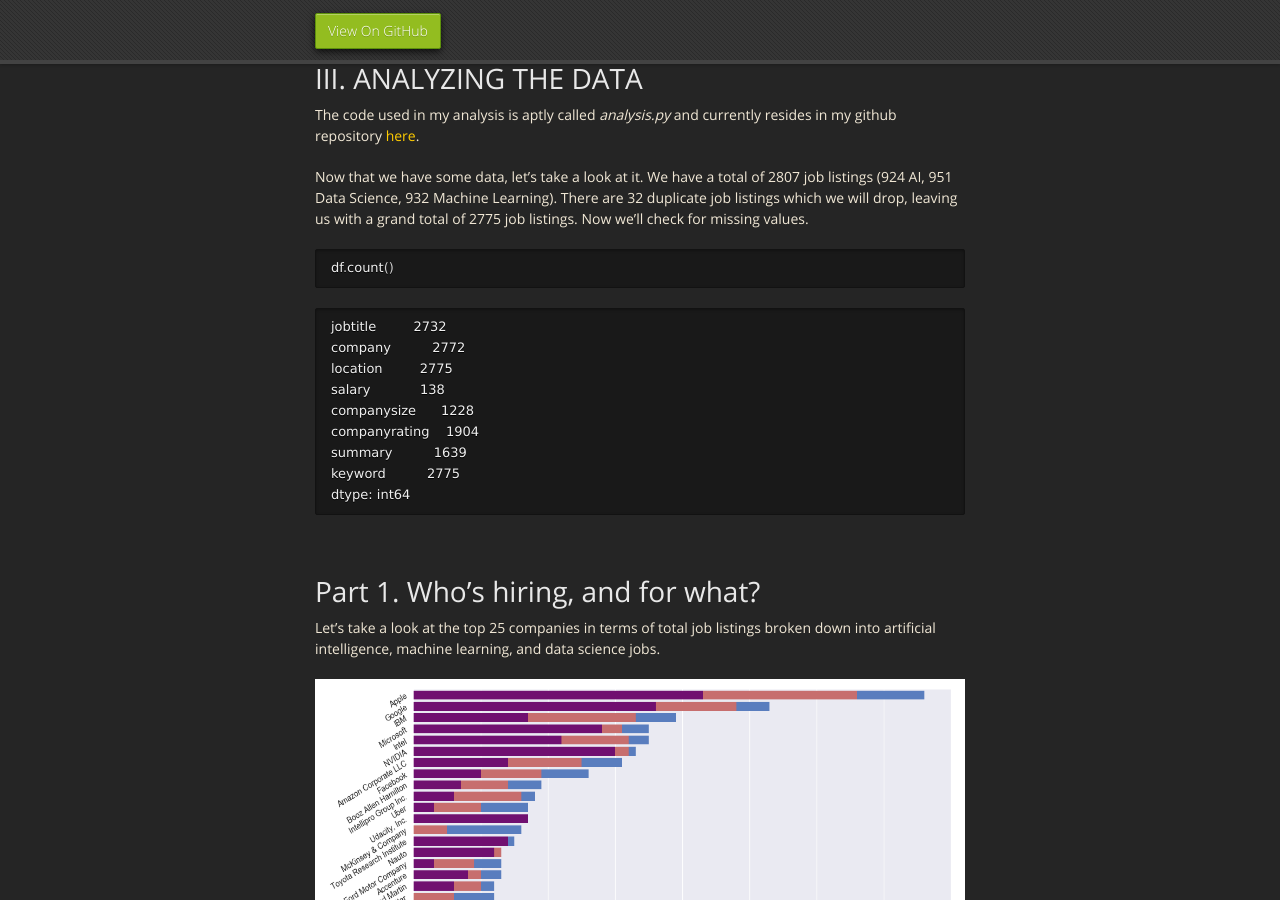
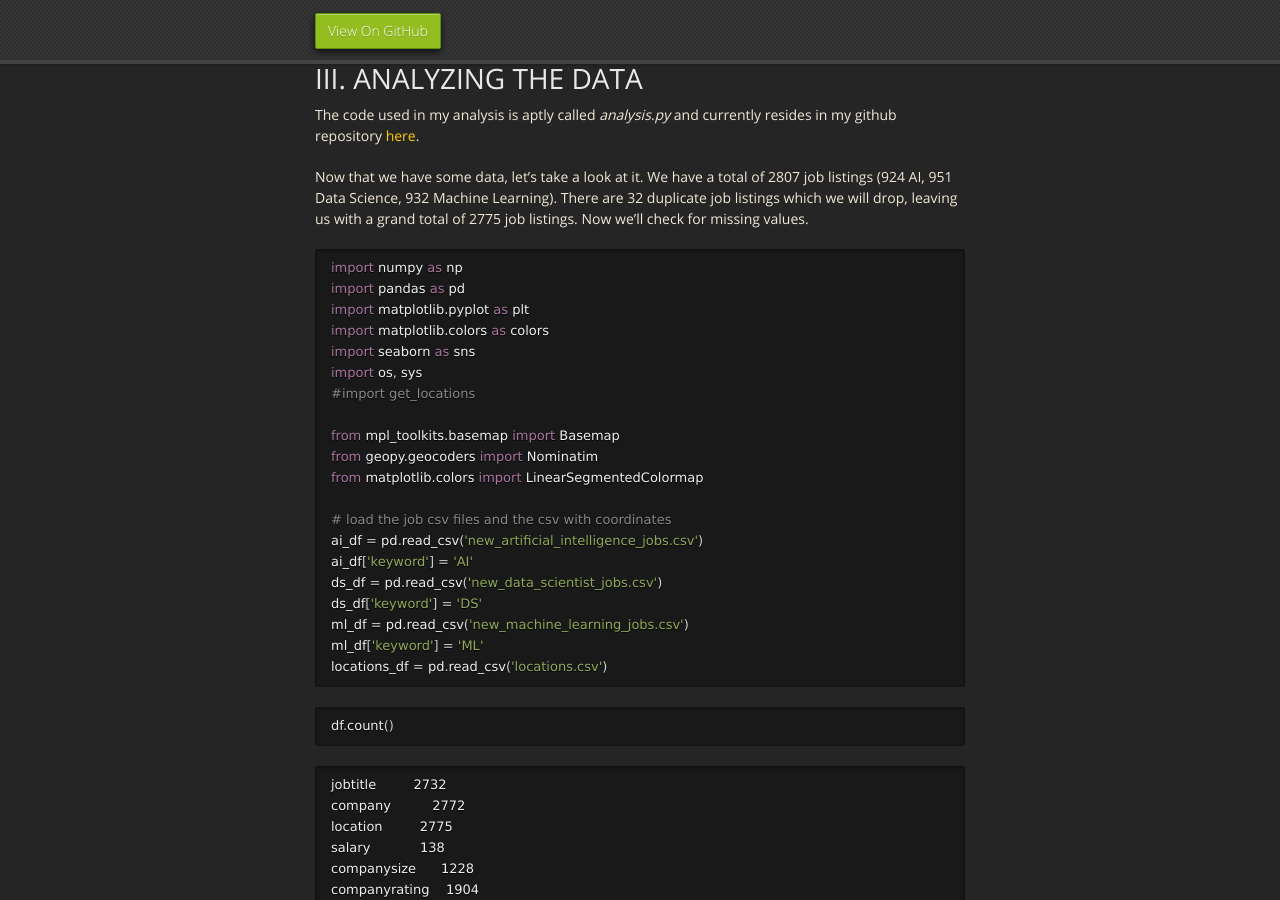
Before and after one commit to mrbrins82/mrbrins82.github.io, a Jekyll site: the page built from kaggle_indeed.md, in a window 1280 px wide and 900 px high, scrolled down 3689 px. Built offline with Jekyll 4.4.1, drawn with Linux system fonts in a browser that asks for light colours; nearby versions of some CDN libraries; our own code applies the rules of GitHub Pages for plain Markdown files.

Commit message:
updated indeed page

````diff
--- a/kaggle_indeed.md
+++ b/kaggle_indeed.md
@@ -161,6 +161,28 @@ The code used in my analysis is aptly called _analysis.py_ and currently resides
 
 Now that we have some data, let's take a look at it. We have a total of 2807 job listings (924 AI, 951 Data Science, 932 Machine Learning). There are 32 duplicate job listings which we will drop, leaving us with a grand total of 2775 job listings. Now we'll check for missing values.
 ```python
+import numpy as np
+import pandas as pd
+import matplotlib.pyplot as plt
+import matplotlib.colors as colors
+import seaborn as sns
+import os, sys
+#import get_locations
+
+from mpl_toolkits.basemap import Basemap
+from geopy.geocoders import Nominatim
+from matplotlib.colors import LinearSegmentedColormap
+
+# load the job csv files and the csv with coordinates
+ai_df = pd.read_csv('new_artificial_intelligence_jobs.csv')
+ai_df['keyword'] = 'AI'
+ds_df = pd.read_csv('new_data_scientist_jobs.csv')
+ds_df['keyword'] = 'DS'
+ml_df = pd.read_csv('new_machine_learning_jobs.csv')
+ml_df['keyword'] = 'ML'
+locations_df = pd.read_csv('locations.csv')
+```
+```python
 df.count()
 ```
 ```ipython
````
